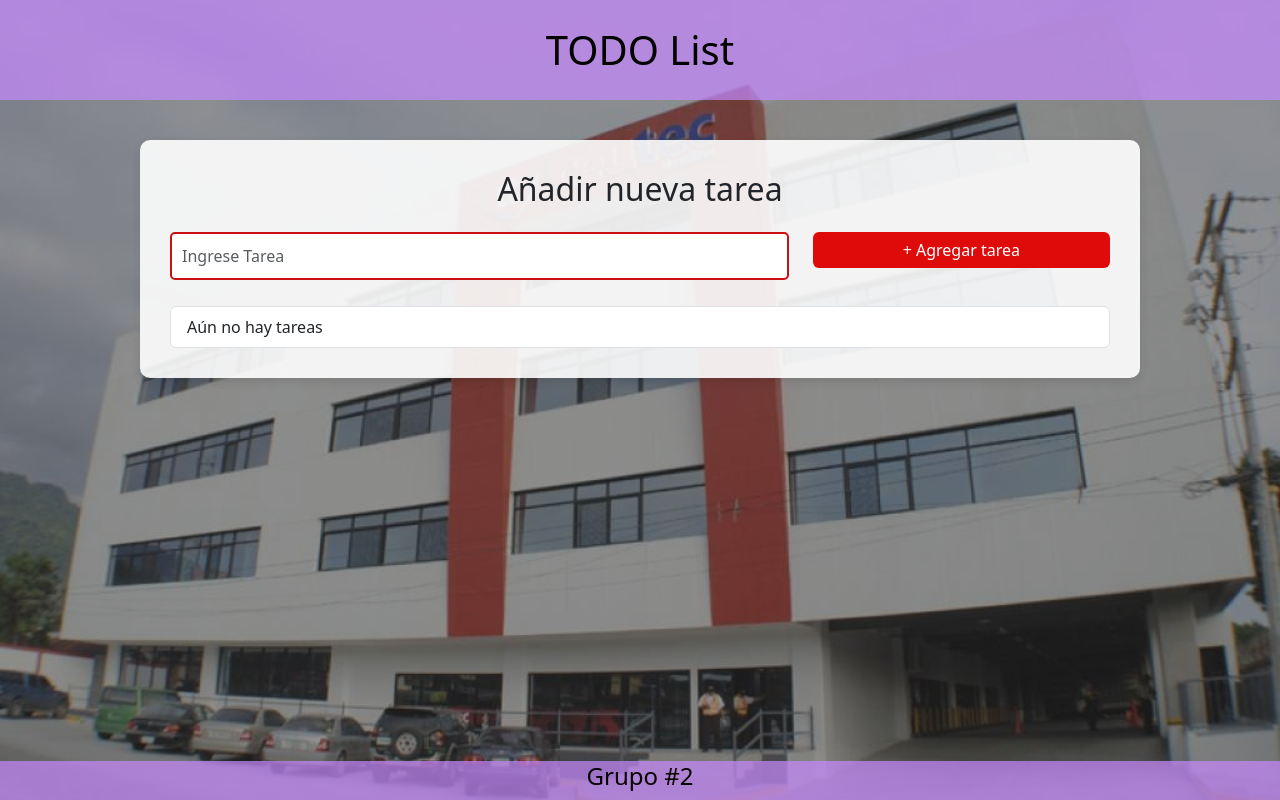
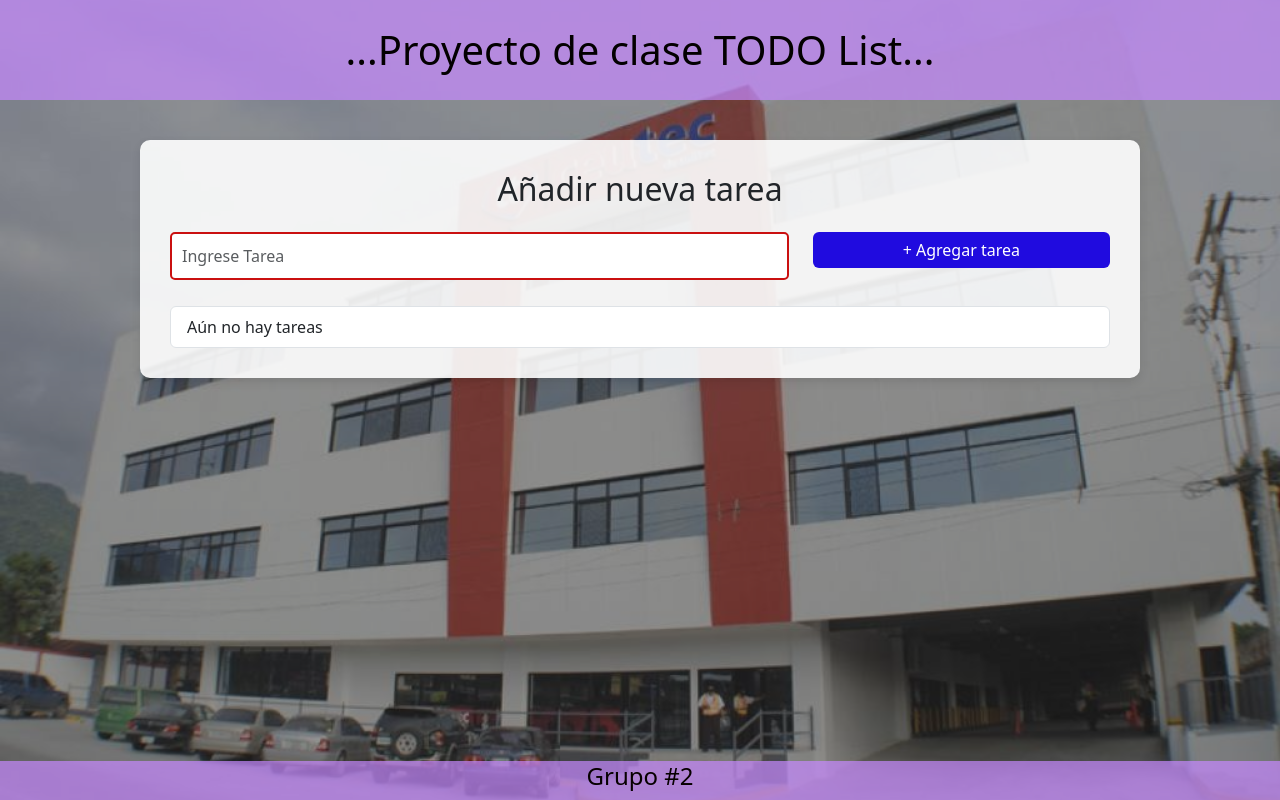
Before and after one commit to JS2659/proyecto_progra_web_grupo2, a React (Create React App) app: page / in a window 1280 px wide. In both pictures the pointer is over the button "+ Agregar tarea". Built offline with nearby package versions, Linux system fonts and the light colour scheme.

Commit message:
ultimo aporte
ultimo aporte al diseño

```diff
--- a/src/App.css
+++ b/src/App.css
@@ -12,6 +12,7 @@ body {
   flex-direction: column;
   position: relative;
 }
+
 /* Superposición para el fondo */
 body::before {
   content: "";
@@ -41,8 +42,8 @@ header {
   width: 100%;
   z-index: 1000;
 }
+/*--------------------------------------------------------------------------------------*/
 
-/*--------------------------------------------------------------------------------------*/
 footer {
   background-color: rgba(198, 137, 255, 0.7); /* Morado claro con transparencia */
   color: rgb(7, 0, 0);
@@ -54,8 +55,8 @@ footer {
   width: 100%;
   z-index: 1000;
 }
+/*--------------------------------------------------------------------------------------*/
 
-/*--------------------------------------------------------------------------------------*/
 .main-content {
   flex-grow: 1;
   display: flex;
@@ -88,7 +89,7 @@ button.btn-primary {
 }
 
 button.btn-primary:hover {
-  background-color: #df0b0b;
+  background-color: #200bdf;
 }
 
 button.btn-danger {
--- a/src/componets/tarea/ToDoList.jsx
+++ b/src/componets/tarea/ToDoList.jsx
@@ -84,7 +84,7 @@ const addTask = () => {
     <div className="container">
 
       <header>
-        <h1 className="text-center my-4">TODO List</h1>
+        <h1 className="text-center my-4">...Proyecto de clase TODO List...</h1>
       </header>
 
       <div className="main-content">
```
